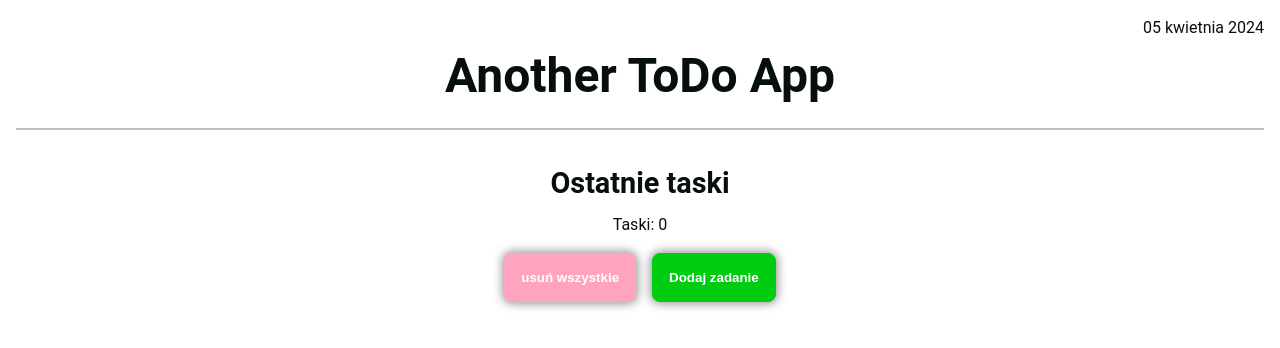
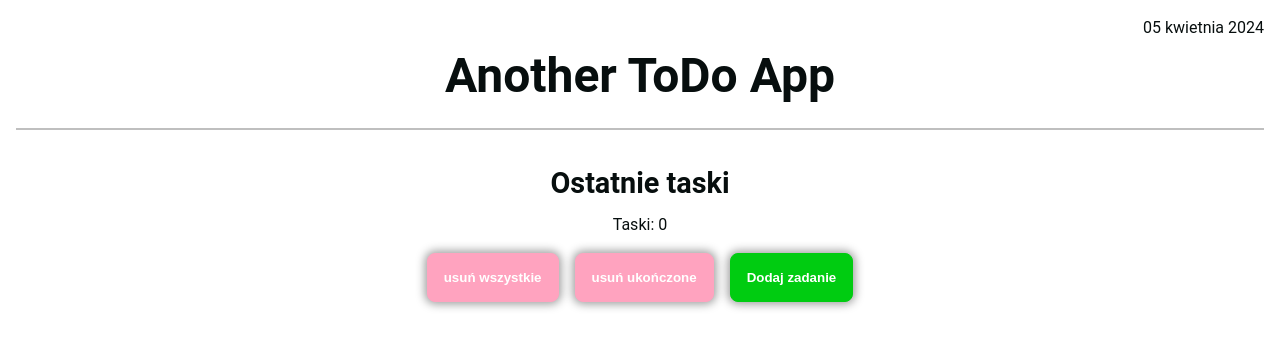
Before and after one commit to marcinsuski/another-todo, a React (Vite) app: page / in a window 1280 px wide. Shown: the top 348 px of the page. Built offline with nearby package versions, Linux system fonts and the light colour scheme.

Commit message:
Add deleteCompletedTodos functionality

```diff
--- a/src/classes/TodoList.ts
+++ b/src/classes/TodoList.ts
@@ -40,6 +40,14 @@ export default class TodoList {
 		}
 	}
 
+	public deleteCompletedTodos(): void {
+		if (window.confirm("Na pewno usunąć ukończone zadania?")) {
+			this.todos = this.todos.filter((todo) => todo.completed === false);
+			this.dispatch(setState(this.getTodos()));
+			this.saveToLocalStorage();
+		}
+	}
+
 	public toggleTodo(id: string): void {
 		this.todos = this.todos.map((todo) => {
 			return todo.getId() === id
--- a/src/components/pages/todo_table/index.tsx
+++ b/src/components/pages/todo_table/index.tsx
@@ -16,6 +16,10 @@ export default function TodoTable() {
 	const deleteAllTodosHandler = () => {
 		todoList.deleteAllTodos();
 	};
+	const deleteCompletedTodosHandler = () => {
+		todoList.deleteCompletedTodos();
+	};
+
 	const onDismiss = (): void => {
 		setIsAddOpen(false);
 	};
@@ -29,6 +33,7 @@ export default function TodoTable() {
 			<Table />
 			<div className={styles.flex}>
 				<Button
+					dataTestId="delete-all-btn"
 					mode="primary"
 					className={"error"}
 					title="usuń wszystkie"
@@ -36,6 +41,15 @@ export default function TodoTable() {
 					onClick={deleteAllTodosHandler}
 				/>
 				<Button
+					dataTestId="delete-completed-btn"
+					mode="primary"
+					className={"error"}
+					title="usuń ukończone "
+					icon={""}
+					onClick={deleteCompletedTodosHandler}
+				/>
+				<Button
+					dataTestId="add-todo-btn"
 					mode="primary"
 					className="success"
 					title="Dodaj zadanie"
```
